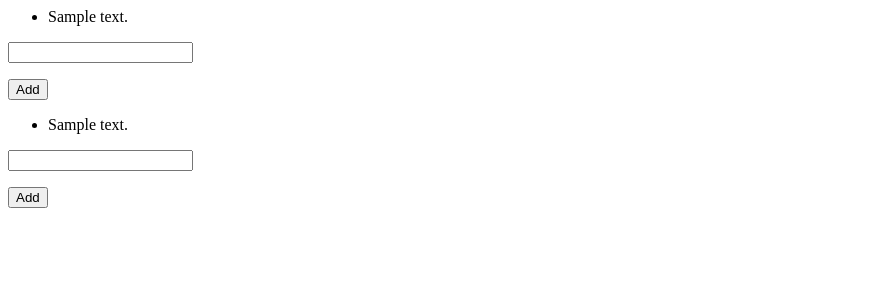
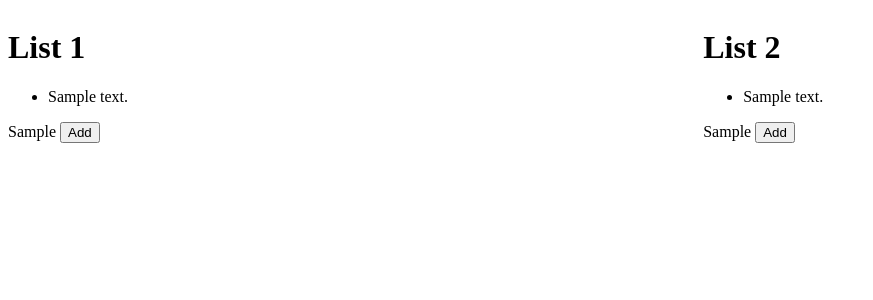
Before and after one commit to anschelburk/simple_planner, a Django app: template mysite/planner/templates/list_main_view.html in a window 1280 px wide. Shown: the top 300 px of the page, without its empty margins (0-873 px from the left). Run offline with Django 5.2, Linux system fonts and the light colour scheme; tables that the repository leaves empty hold one stand-in row (values such as "Sample post"); the template is opened without the code that fills it: values that come from a table or form of the project are taken from there, most other values are stand-ins (such as "Sample title", 1, 10 or a date in 2020); some libraries are stand-ins or nearby versions.

Commit message:
First draft of multiple lists.

```diff
--- a/mysite/planner/forms.py
+++ b/mysite/planner/forms.py
@@ -6,10 +6,10 @@ class ListItemBaseForm(forms.ModelForm):
         model = ListItem
         fields = ["content"]
 
-    def __init__(self, *args, **kwargs):
+    def __init__(self, list_id, *args, **kwargs):
         super().__init__(*args, **kwargs)
         self.fields["content"].label = ""
-
+        self.fields["list_id"] = forms.IntegerField(initial=list_id, widget=forms.HiddenInput())
 
 class ListItemUpdateForm(ListItemBaseForm):
     def __init__(self, *args, **kwargs):
--- a/mysite/planner/models.py
+++ b/mysite/planner/models.py
@@ -19,6 +19,7 @@ class Event(models.Model):
 
 class ListItem(models.Model):
     content = models.CharField(max_length=255)
+    list_id = models.IntegerField()
 
     def __str__(self):
-        return self.name
+        return self.content
--- a/mysite/planner/templates/list_main_view.html
+++ b/mysite/planner/templates/list_main_view.html
@@ -5,6 +5,15 @@
     <meta charset="UTF-8">
     <script src="https://unpkg.com/htmx.org@1.4.1"></script>
     <link href="{% static 'css/styling.css' %}" rel="stylesheet">
+    <style>
+        .list-container {
+            display: flex;
+            justify-content: space-between;
+        }
+        .list {
+            width: 45%;
+        }
+    </style>
     <script>
         document.addEventListener('htmx:configRequest', function(event) {
             var csrfToken = document.querySelector('[name=csrfmiddlewaretoken]').value;
@@ -13,14 +22,16 @@
 
         document.addEventListener('htmx:configRequest', function(event) {
             if (event.detail.triggeringEvent.type === 'keydown' && event.detail.triggeringEvent.key === 'Enter') {
-                event.detail.path = "/add_item/";
+                var listId = event.detail.triggeringEvent.target.closest('form').querySelector('[name="list_id"]').value;
+                event.detail.path = `/list/${listId}/add_item/`;
                 event.detail.headers['HX-Trigger'] = 'add-new-item';
             }
         });
 
         document.addEventListener('htmx:afterRequest', function(event) {
-            if (event.detail.xhr && event.detail.xhr.responseURL.endsWith("{% url 'list_add_item' %}")) {
-                const form = document.querySelector('#add-item-form');
+            if (event.detail.xhr && event.detail.xhr.responseURL.includes("/add_item/")) {
+                var listId = event.detail.triggeringEvent.target.closest('form').querySelector('[name="list_id"]').value;
+                const form = document.querySelector(`#add-item-form-${listId}`);
                 form.reset();  // Clear the form for the next input
                 form.querySelector('input[type="text"]').focus();  // Focus on the input field
 
@@ -40,29 +51,36 @@
 
 {% block body_content %}
     <input type="hidden" name="csrfmiddlewaretoken" value="{{ csrf_token }}">
-
-    <ul id="work-item-list">
-        {% for item in work_items %}
-            <li id="item-{{ item.pk }}" hx-get="{% url 'list_update_item' item.pk %}" hx-trigger="click">
+    <div class="list-container">
+        <div class="list">
+            <h1>List 1</h1>
+            <ul id="item-list-1">
+                {% for item in list1_items %}
+                    <li id="item-{{ item.pk }}" hx-get="{% url 'list_update_item' 1 item.pk %}" hx-trigger="click">
                         {{ item.content }}
                     </li>
                 {% endfor %}
             </ul>
-    <form id="add-item-form" hx-post="{% url 'list_add_item' %}" hx-target="#work-item-list" hx-swap="beforeend" hx-on="htmx:afterOnLoad: this.reset()">
-        {{ add_form.as_p }}
+            <form id="add-item-form-1" hx-post="{% url 'list_add_item' 1 %}" hx-target="#item-list-1" hx-swap="beforeend" hx-on="htmx:afterOnLoad: this.reset()">
+                {% csrf_token %}
+                {{ add_form1.as_p }}
                 <input type="submit" value="Add">
             </form>
-
-    <ul id="personal-item-list">
-        {% for item in personal_items %}
-            <li id="item-{{ item.pk }}" hx-get="{% url 'list_update_item' item.pk %}" hx-trigger="click">
+        </div>
+        <div class="list">
+            <h1>List 2</h1>
+            <ul id="item-list-2">
+                {% for item in list2_items %}
+                    <li id="item-{{ item.pk }}" hx-get="{% url 'list_update_item' 2 item.pk %}" hx-trigger="click">
                         {{ item.content }}
                     </li>
                 {% endfor %}
             </ul>
-    <form id="add-item-form" hx-post="{% url 'list_add_item' %}" hx-target="#personal-item-list" hx-swap="beforeend" hx-on="htmx:afterOnLoad: this.reset()">
-        {{ add_form.as_p }}
+            <form id="add-item-form-2" hx-post="{% url 'list_add_item' 2 %}" hx-target="#item-list-2" hx-swap="beforeend" hx-on="htmx:afterOnLoad: this.reset()">
+                {% csrf_token %}
+                {{ add_form2.as_p }}
                 <input type="submit" value="Add">
             </form>
-
+        </div>
+    </div>
 {% endblock %}
--- a/mysite/planner/urls.py
+++ b/mysite/planner/urls.py
@@ -7,6 +7,6 @@ urlpatterns = [
     path('api/update_event/', views.update_event, name='update_event'),
     path('calendar/', views.calendar_view, name='calendar'),
     path('list/', views.list_view_items, name='list_view_items'),
-    path('list/add_item/', views.list_add_item, name='list_add_item'),
-    path('list/update_item/<int:pk>/', views.list_update_item, name='list_update_item'),
+    path('list/<int:list_id>/add_item/', views.list_add_item, name='list_add_item'),
+    path('list/<int:list_id>/update_item/<int:pk>/', views.list_update_item, name='list_update_item'),
 ]
```
Also changed, not shown: mysite/planner/views.py (+14 -18 lines). Lines whose indentation alone changed are shown as unchanged.
